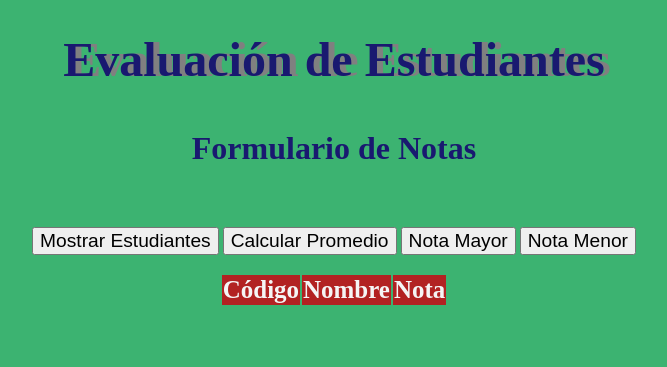
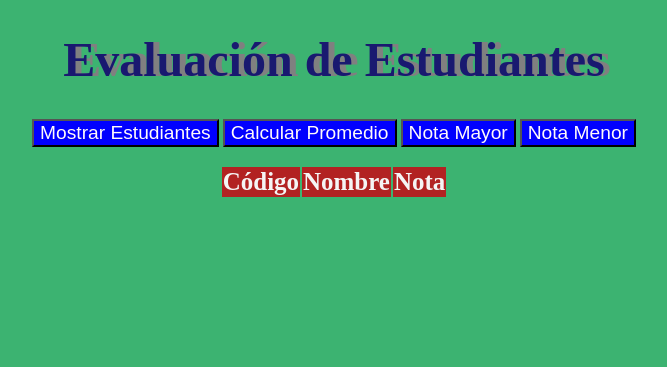
Before and after one commit to mhmt78/JavaScript-LoEsencial, a plain HTML site: page index.html in a window 1280 px wide. Shown: the whole page, without its empty margins (306-973 px from the left). Drawn offline with Linux system fonts and the light colour scheme.

Commit message:
Arreglos finales y entrega

```diff
--- a/css/estilos.css
+++ b/css/estilos.css
@@ -41,4 +41,6 @@ p {
 
 button {
 	font-size: 1.2em;
+	background-color: #0000FF;
+	color: #FFFAFA;
 }
--- a/index.html
+++ b/index.html
@@ -3,24 +3,23 @@
 <html lang="es">
   	<head>
    		<meta charset="utf-8">
-		<meta name="viewport" content="width =device-width, user-scalable=no">
-		<title>Estudiantes</title>
+		  <meta name="viewport" content="width =device-width, user-scalable=no">
+		  <title>Estudiantes</title>
     	<link rel="stylesheet" href="css/estilos.css">
   	</head>
-   	<body class="container-fluid">
+   	<body class="container-fluid" onload="evento_onload()">
 	    <header class="col-12">
         	<h1>Evaluación de Estudiantes</h1>
     	</header>
 	    <section class="container contenedor">
     		<div class="col-12">
-      			<h4>Formulario de Notas</h4><br>
-      			<div class="col-12">
+      		  <div class="col-12">
         			<div class="row">
-          				<div class="form-group col-12 text-center">
-            				<button class="btn btn-primary" type="button" name="btnProcesar1" onclick="mostrarEstudiantes()">Mostrar Estudiantes</button>
-                      		<button class="btn btn-primary" type="button" name="btnProcesar2" onclick="calcularPromedio()">Calcular Promedio</button>
-            				<button class="btn btn-primary" type="button" name="btnProcesar3" onclick="calcularNotaMayor()">Nota Mayor</button>
-            				<button class="btn btn-primary" type="button" name="btnProcesar4" onclick="calcularNotaMenor()">Nota Menor</button>
+          				<div class="form-group col-12">
+            				<button class="btn btn-primary" type="button" onclick="mostrarEstudiantes()">Mostrar Estudiantes</button>
+                      		<button class="btn btn-primary" type="button" onclick="calcularPromedio()">Calcular Promedio</button>
+            				<button class="btn btn-primary" type="button" onclick="calcularNotaMayor()">Nota Mayor</button>
+            				<button class="btn btn-primary" type="button" onclick="calcularNotaMenor()">Nota Menor</button>
           				</div>
         			</div>
         				<br>
@@ -51,8 +50,7 @@
             				<p id="NotaMenor"></p>
           				</div>
         			</div>
-        			<br>
-      			</div>
+        		</div>
 		    </div>
     	</section>
 	    <script type="text/javascript" src="js/app.js"></script>
--- a/js/app.js
+++ b/js/app.js
@@ -96,3 +96,7 @@ var estudiantes = [
     	}
         document.getElementById("NotaMenor").innerHTML = estudianteNotaMenor;
     }
+
+    function evento_onload(){
+                alert("Bienvenido a nuestro formulario de Notas de Estudiantes");
+    }
```
